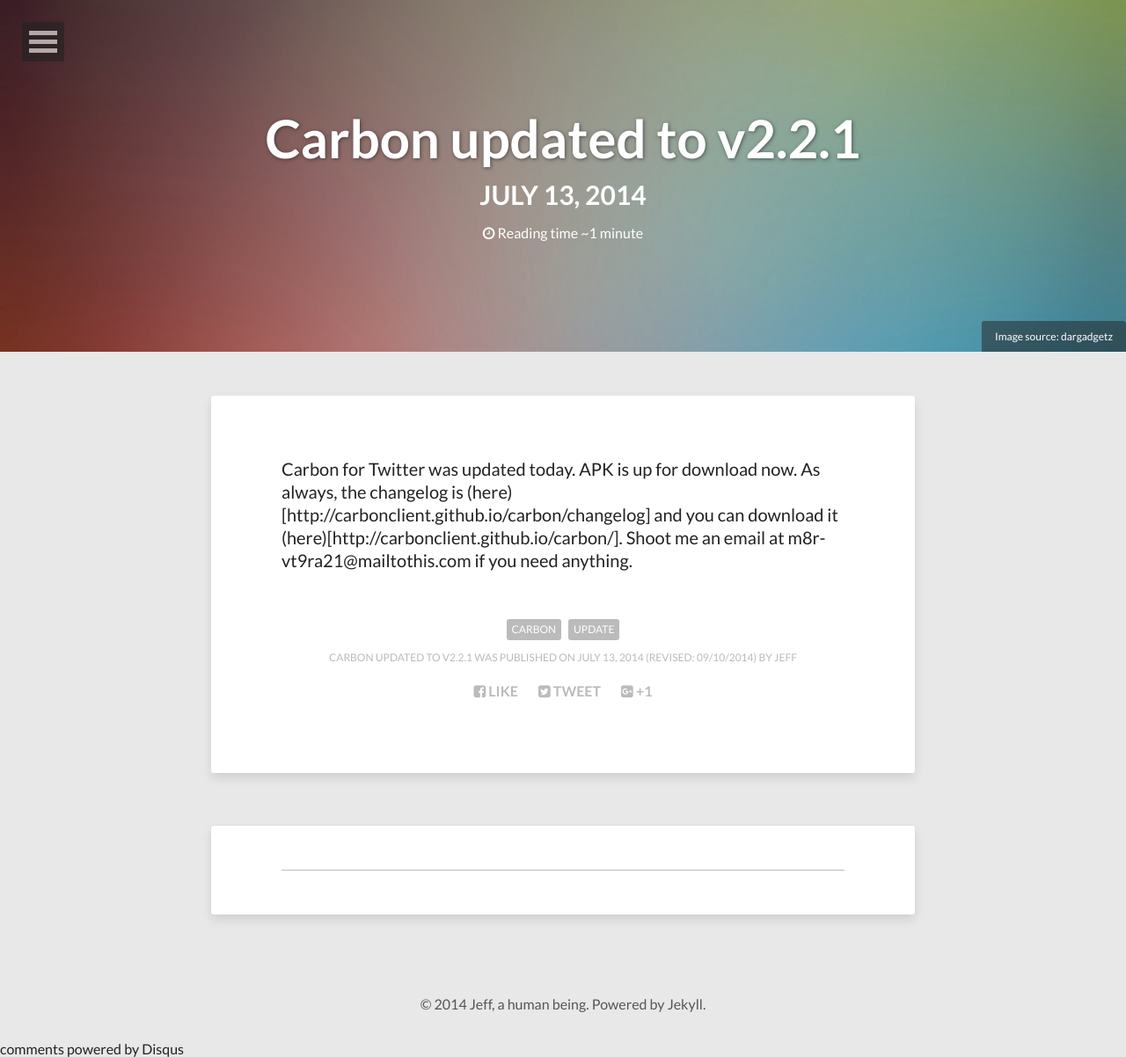
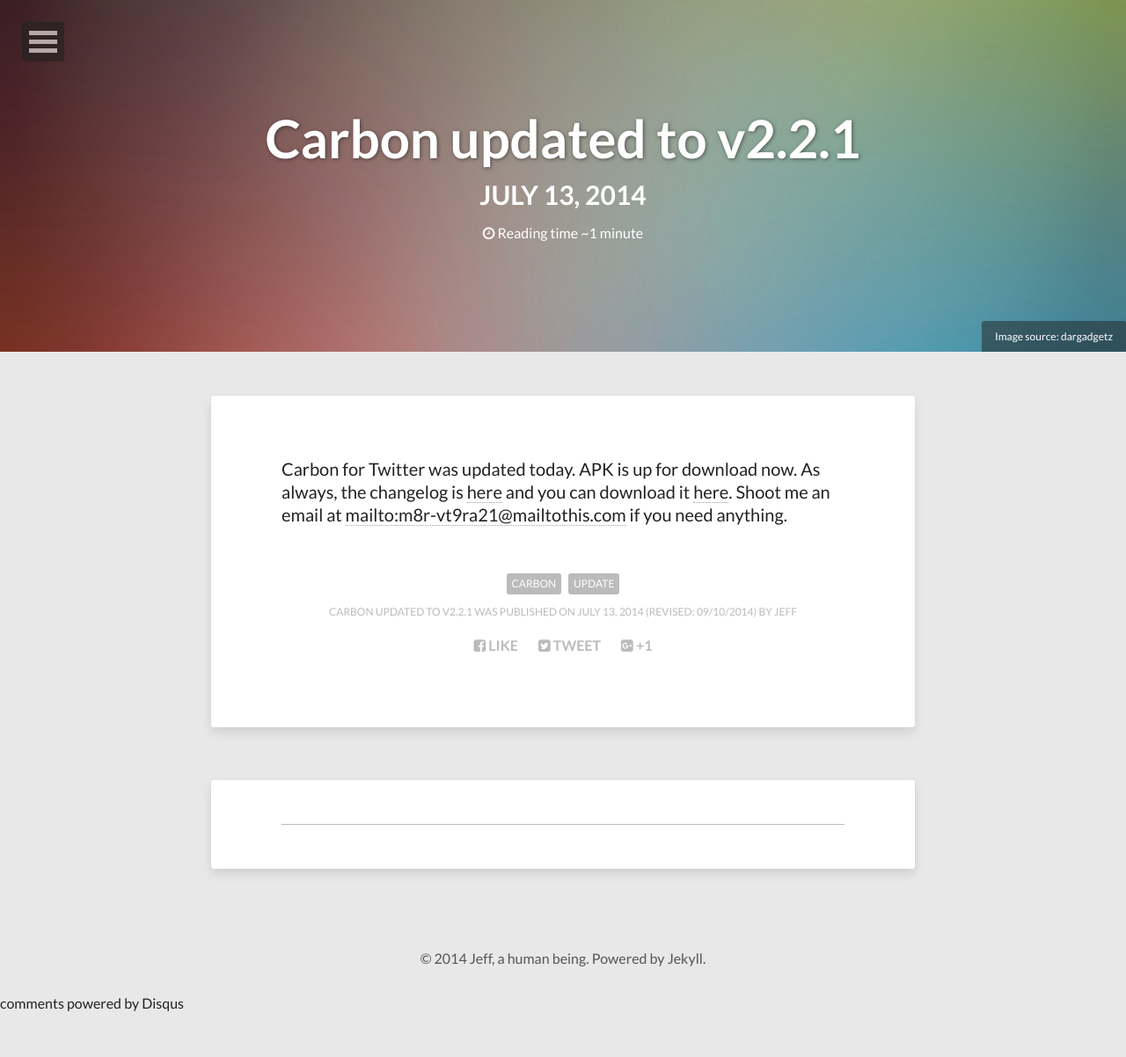
Before and after one commit to carbonclient/blog, a Jekyll site: the page built from _posts/2014-07-13-update-1.md, in a window 1280 px wide. Shown: the whole page at 88% size. Built offline with Jekyll 4.4.1, drawn with Linux system fonts in a browser that asks for light colours; nearby versions of some CDN libraries; comment, search, counter and statistics services are not loaded; after the commit the page ends 1150 px from its top, so only the background shows below that.

Commit message:
Update 2014-07-13-update-1.md

```diff
--- a/_posts/2014-07-13-update-1.md
+++ b/_posts/2014-07-13-update-1.md
@@ -13,5 +13,5 @@
 ---
 
 Carbon for Twitter was updated today. APK is up for download now.
-As always, the changelog is (here)[http://carbonclient.github.io/carbon/changelog] and you can download it (here)[http://carbonclient.github.io/carbon/].
-Shoot me an email at m8r-vt9ra21@mailtothis.com if you need anything.
+As always, the changelog is [here](http://carbonclient.github.io/carbon/changelog) and you can download it [here](http://carbonclient.github.io/carbon/).
+Shoot me an email at [mailto:m8r-vt9ra21@mailtothis.com](m8r-vt9ra21@mailtothis.com) if you need anything.
```
